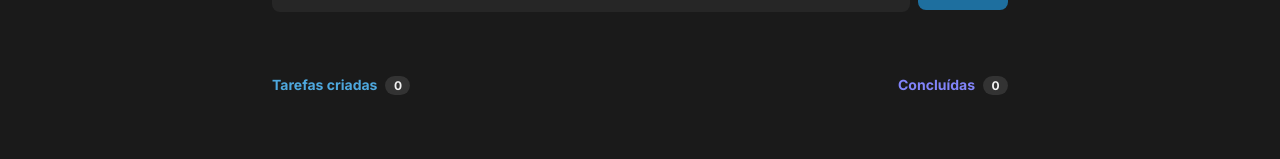
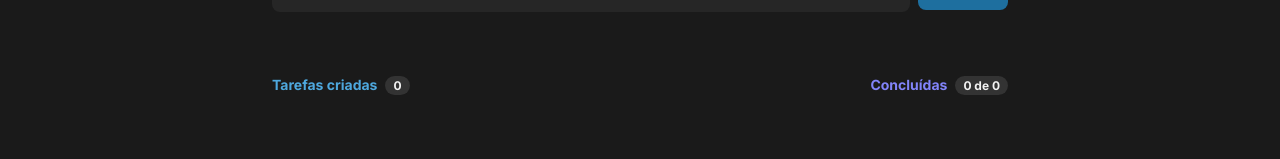
Before and after one commit to marinapsvreis/reactjs-rocketseat-ignite-2022-challenge01-todolist, a React (Vite) app: page / in a window 1280 px wide. Shown: the part 215-374 px from the top of the page. Built offline with nearby package versions, Linux system fonts and the light colour scheme.

Commit message:
:sparkles: Corrigindo um label e o comportamento de check e uncheck para posicionar tarefas

```diff
--- a/src/App.tsx
+++ b/src/App.tsx
@@ -15,7 +15,7 @@ export function App() {
 
   function handleAddTask(task: Task){
     task.id = tasks.length + 1;
-    setTasks([...tasks, task])
+    setTasks([task, ...tasks])
   }
 
   function handleRemoveTask(taskForRemove: Task){
@@ -28,7 +28,11 @@ export function App() {
     taskToCheck.checked = newStatus;
 
     const tasksWithourTaskWithOldStatus = tasks.filter((task) => task.id !== taskToCheck.id)
-    setTasks([...tasksWithourTaskWithOldStatus, taskToCheck]);
+    if(taskToCheck.checked){
+      setTasks([...tasksWithourTaskWithOldStatus, taskToCheck]);
+    }else {
+      setTasks([taskToCheck, ...tasksWithourTaskWithOldStatus]);
+    }
   }
 
   return (
--- a/src/components/TasksList/index.tsx
+++ b/src/components/TasksList/index.tsx
@@ -22,7 +22,7 @@ export function TasksList({ tasks, removeTask, checkTask }: TasksListProps) {
         <div className={styles.counter}>
           <p className={styles.labelDone}>Concluídas</p>
           <p className={styles.number}>
-            {tasks.filter((task) => task.checked === true).length}
+            {tasks.filter((task) => task.checked === true).length} de {tasks.length}
           </p>
         </div>
       </header>
--- a/src/components/TasksList/styles.module.css
+++ b/src/components/TasksList/styles.module.css
@@ -29,8 +29,7 @@
 .number{
     font-size: 0.75rem;
     font-weight: bold;
-
-    width: 1.5625rem;
+    padding-inline: 0.5rem;
     height: 1.1875rem;
 
     display: flex;
```
